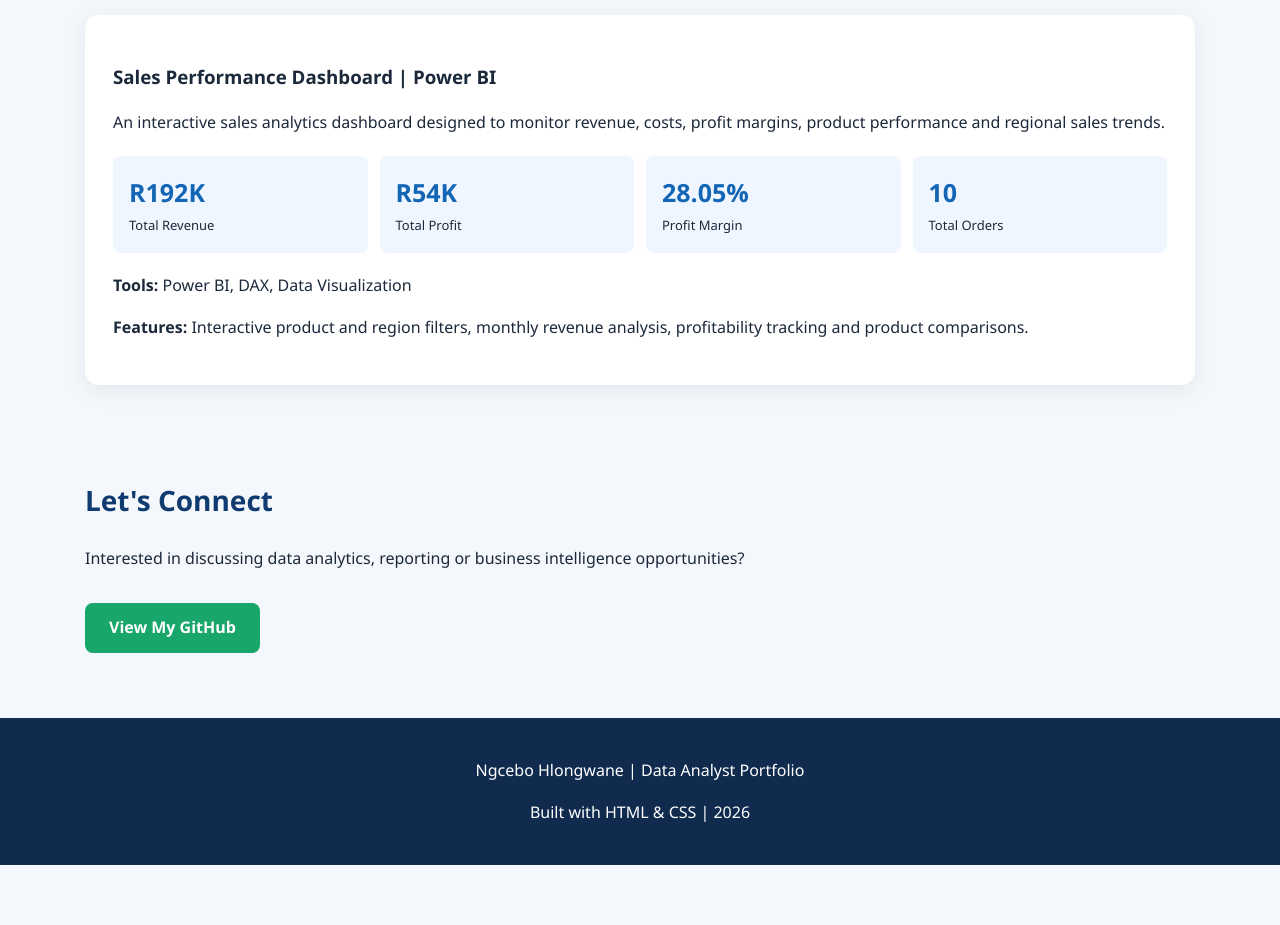
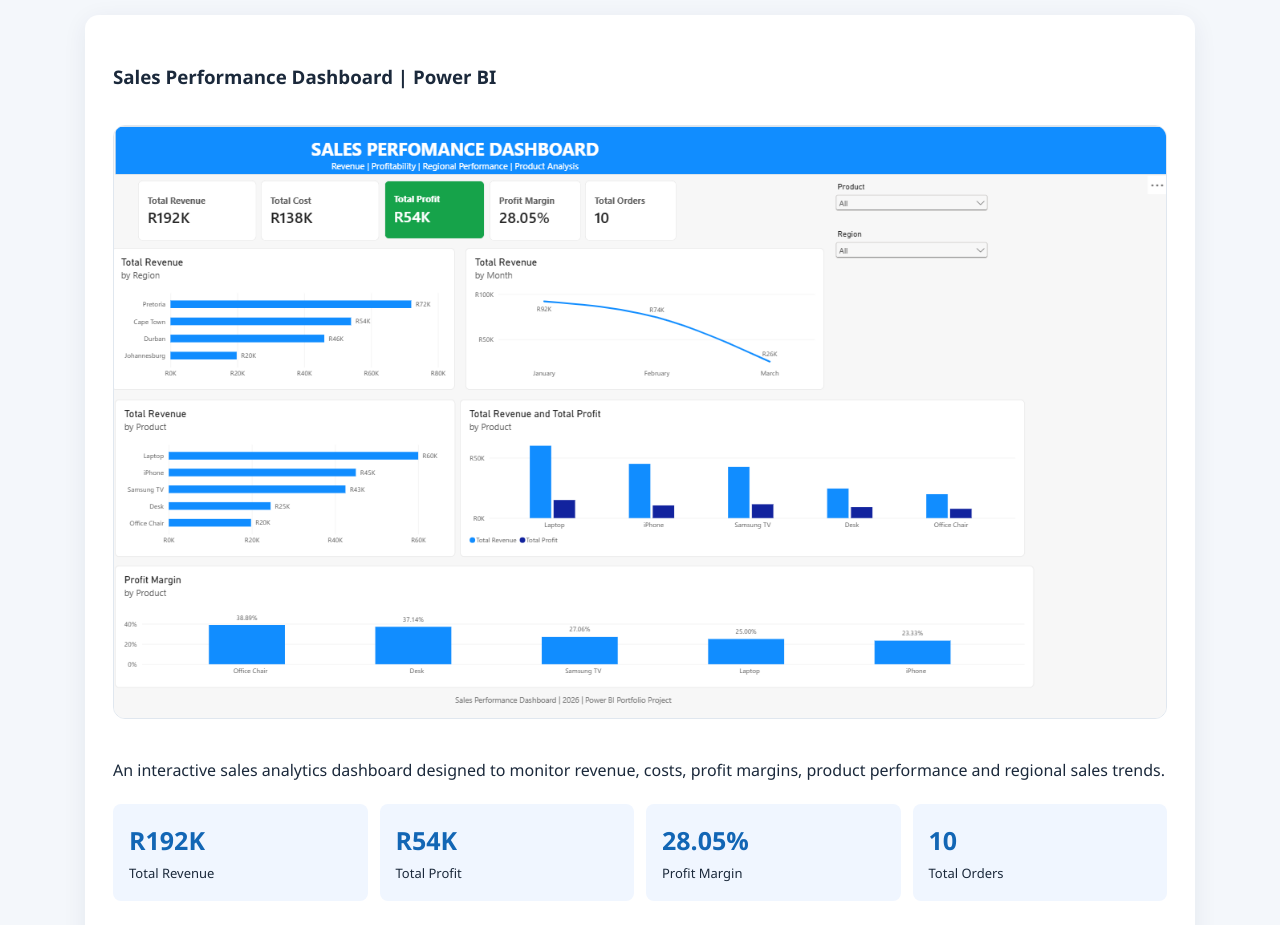
Before and after one commit to NBNGWANE/data-analyst-portfolio, a plain HTML site: page index.html in a window 1280 px wide. Shown: the part 1260-2185 px from the top of the page. Before the commit the page ends 2125 px from the top, so only its background shows below. Drawn offline with Linux system fonts and the light colour scheme.

Commit message:
Update index.html

```diff
--- a/index.html
+++ b/index.html
@@ -157,6 +157,9 @@
       <h2>Featured Project</h2>
       <article class="project">
         <h3>Sales Performance Dashboard | Power BI</h3>
+
+<img src="dashboard.png" alt="Sales Performance Dashboard created in Power BI" style="width:100%; border-radius:12px; margin:15px 0;">
+
         <p>
           An interactive sales analytics dashboard designed
           to monitor revenue, costs, profit margins, product
```
